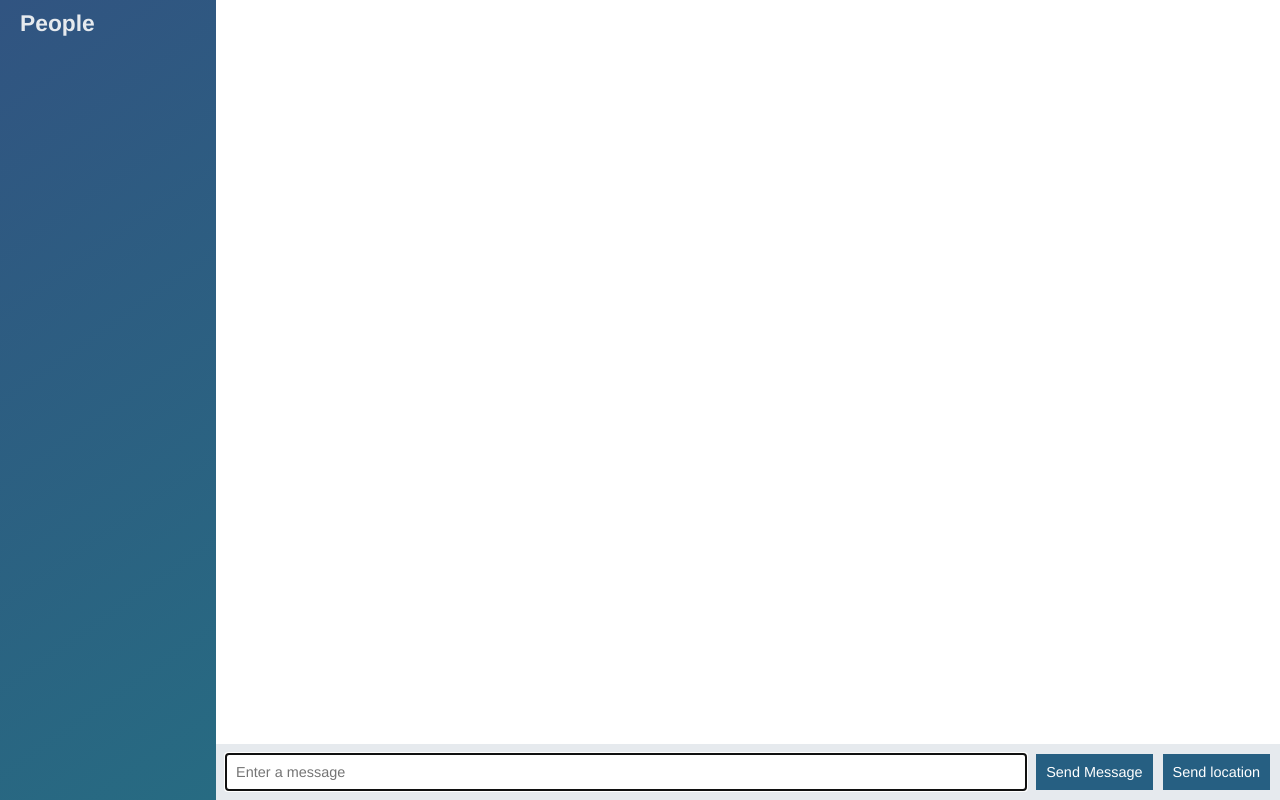
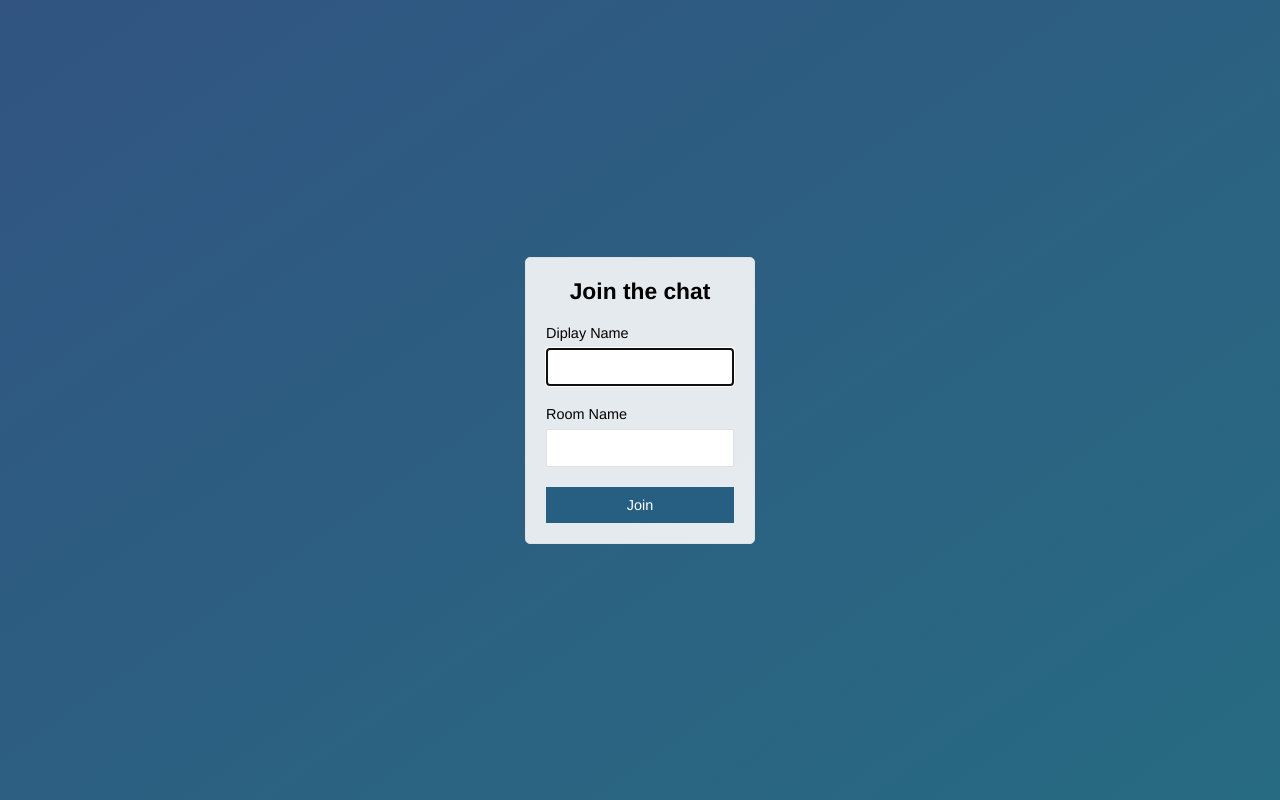
Before and after one commit to MrEricB/chatAPPimproved, a website: page public/index.html in a window 1280 px wide. Drawn offline with nearby package versions, Linux system fonts and the light colour scheme; no server answers.

Commit message:
Add home page

```diff
--- a/public/index.html
+++ b/public/index.html
@@ -2,63 +2,30 @@
 <html>
     <head>
         <meta charset="utf-8">
+        <title>Join | The Chat</title>
+        <meta name="viewport" content="width=device-width, initial-scale=1, user-scalable=no">
         <link rel="stylesheet" href="/css/styles.css">
     </head>
 
-<body class="chat">
-
-  <div class="chat__sidebar">
-    <h3>People</h3>
-    <div id="users"></div>
+    <body class="centered-form">
+        <div class="centered-form__form">
+            <form action="/chat.html" autocomplete="off">
+                <div class="form-field">
+                    <h3>Join the chat</h3>
                 </div>
-
-
-
-  <div class="chat__main">
-    <ol id="messages" class="chat__messages"></ol>
-
-    <div class="chat__footer">
-      <form id="message-form" autocomplete="off">
-        <input type="text" name="message" placeholder="Enter a message" autofocus/>
-        <button>Send Message</button>
+                <div class="form-field">
+                    <label>Diplay Name</label>
+                    <input type="text" name="name" autofocus >
+                </div>
+                <div class="form-field">
+                    <label>Room Name</label>
+                    <input type="text" name="room" >
+                </div>
+                <div class="form-field">
+                    <button>Join</button>
+                </div>
             </form>
-      <button id="send-location">Send location</button>
-    </div>
 
         </div>
-
-  <script id="message-template" type="text/template">
-    <li class="message">
-      <div class="message__title">
-        <h4>{{from}}</h4>
-        <span>{{createdAt}}</span>
-      </div>
-      <div class="message__body">
-        <p>{{text}}</p>
-      </div>
-    </li>
-  </script>
-
-
-  <script id="location-message-template" type="text/template">
-    <li class="message">
-      <div class="message__title">
-        <h4>{{from}}</h4>
-        <span>{{createdAt}}</span>
-      </div>
-      <div class="message__body">
-        <p><a href="{{url}}" target="_blank">My Current Location</a></p>
-      </div>
-    </li>
-  </script>
-
-
-  <script src="/socket.io/socket.io.js"></script>
-  <script src="/js/libs/jquery-3.3.1.min.js"></script>
-  <script src="/js/libs/moment.js"></script>
-  <script src="/js/libs/mustache.js"></script>
-  <script src="/js/index.js"></script>
-
     </body>
-
 </html>
```
Also changed, not shown: public/chat.html (added, +66 -0 lines), public/js/chat.js (renamed from public/js/index.js). Lines whose indentation alone changed are shown as unchanged.
